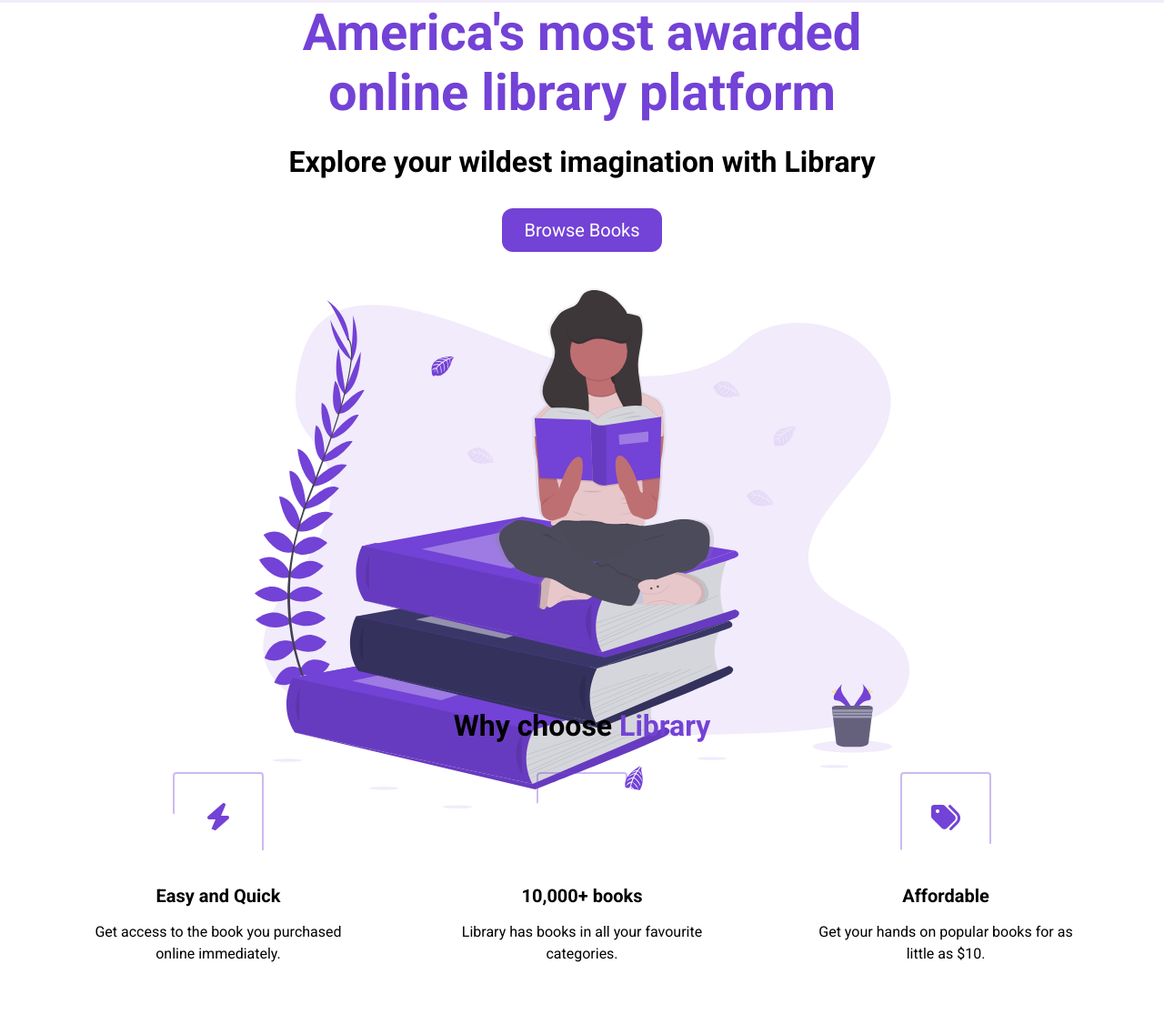
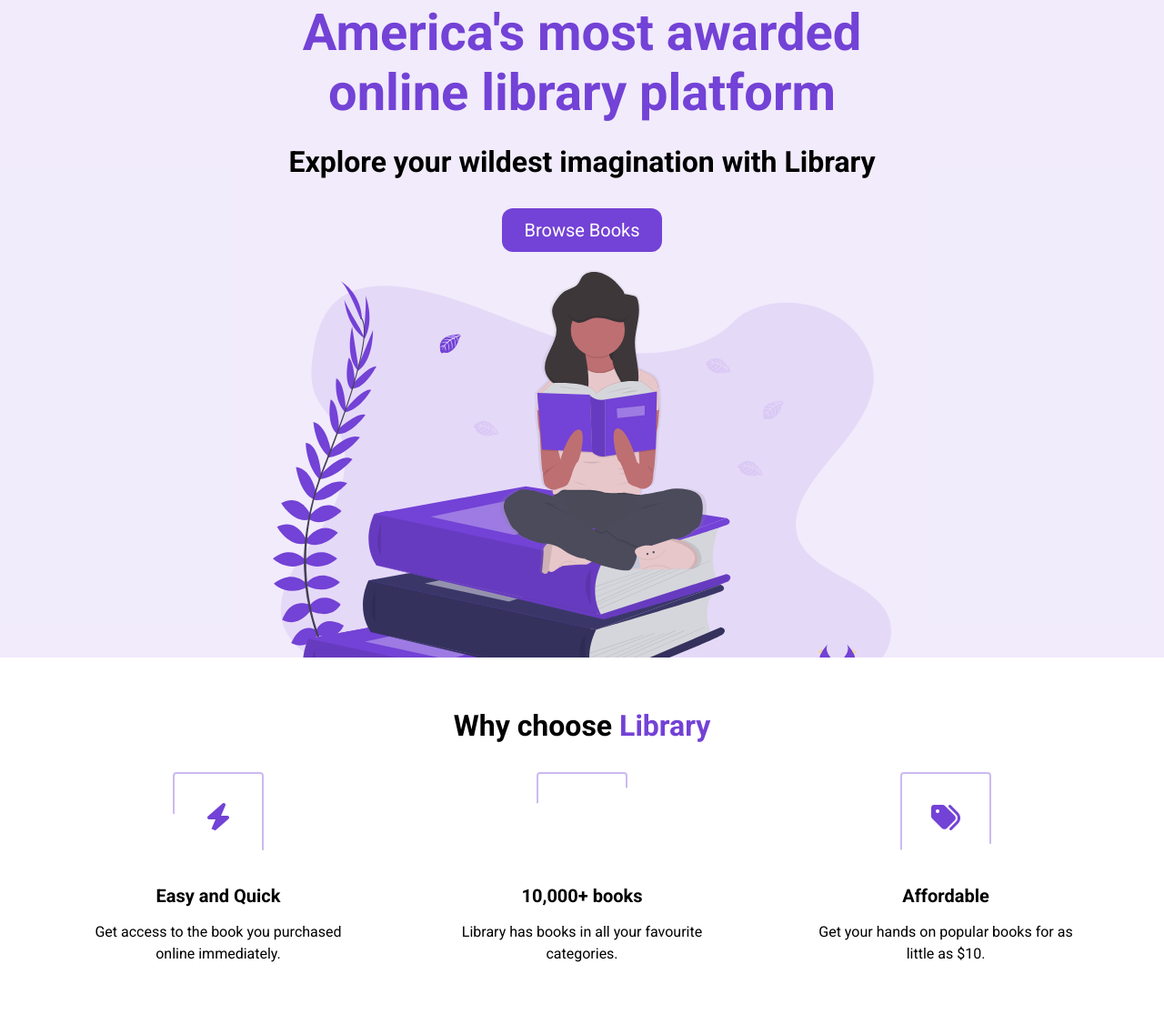
Before and after one commit to azphar/FES-1st-project, a plain HTML site: page index.html in a window 1280 px wide. Shown: the part 77-1192 px from the top of the page at 91% size. Drawn offline with Linux system fonts and the light colour scheme.

Commit message:
stuck on wave

```diff
--- a/index.html
+++ b/index.html
@@ -8,20 +8,20 @@
     <script src="https://kit.fontawesome.com/c7dbcbafbf.js" crossorigin="anonymous"></script>
 </head>
 <body>
+
     <section>
         <section id="landing">
         <nav>
           <div class="nav__container">
-         <img class="logo" src="./assets/Library.svg" alt="">
+         <img class="logo" src="./assets/Library.svg" alt="Library Logo">
          <ul class="nav__links">
             <li><a href="#" class="nav__link">Home</a></li>
             <li><a href="#" class="nav__link">Contact</a></li>
-            <li><a href="#" class="nav__link nav__link--primary" >Books</a>
-            </li>
-              </ul>
-            </section>
+            <li><a href="#" class="nav__link nav__link--primary" >Books</a></li>
+            </ul>
          </div>
         </nav>
+
         <header>
             <div class="header__container">
                 <div class="header__description">
@@ -29,8 +29,8 @@
                     <h2>Explore your wildest imagination with <span class="purple"></span> Library</h2>
                     <button class="btn">Browse Books</button>
                 </div>
-                <figure class="header__img--wrapper"></figure>
-                    <img src="./assets/Undraw_Books.svg" alt="">
+                <figure class="header__img--wrapper">
+                    <img src="./assets/Undraw_Books.svg" alt="Books illustration">
                 </figure>
             </div>
         </header>
@@ -49,8 +49,7 @@
                                 <i class="fas fa-bolt"></i>
                             </div>
                     <h3 class="highlight__subtitle">
-                        Easy and Quick
-                    </h3>
+                        Easy and Quick</h3>
                     <p class="highlight__para">
                         Get access to the book you purchased online immediately.
                     </p>
@@ -81,6 +80,7 @@
              </div>
         </div>
         </section>
+
         <section id="features">
             <div class="container">
                 <div class="row">
@@ -95,4 +95,4 @@
         </section>
     </main>
 </body>
-</html
+</html>
--- a/style.css
+++ b/style.css
@@ -106,6 +106,9 @@ LANDING
 
 #landing {
     background-color: rgba(115,66,214,0.1);
+    position: relative;
+    z-index: 1;
+    overflow: hidden;
 }
 
 header {
@@ -120,6 +123,8 @@ header {
     display: flex;
     flex-direction: column;
     justify-content: space-around;
+    position: relative;
+    z-index: 2;
 }
 
 .header__description {
@@ -130,6 +135,7 @@ header {
 
 .header__img--wrapper {
     padding: 20px;
+    position: relative;
     z-index: 2;
 }
 
@@ -149,13 +155,23 @@ HIGHLIGHTS
 
 */
 
+#landing,
 #highlights {
     position: relative;
     max-width: 100vw;
+    z-index: 1;
 }
 
-#highlights:after,
-#highlights:before {
+.header__container,
+.header__img--wrapper,
+.header__description {
+    position: relative;
+    z-index: 2;
+}
+
+
+#highlights:before,
+#highlights:after {
     background: url('assets/wave.svg');
     content: "";
     position: absolute;
@@ -214,3 +230,14 @@ HIGHLIGHTS
     margin-bottom: 16px;
     text-align: center;
 }
+
+/*
+
+FEATURES
+
+*/
+
+#features {
+    height: 1000px;
+    background-color: rgba(115,66,214,0.1);
+}
```
